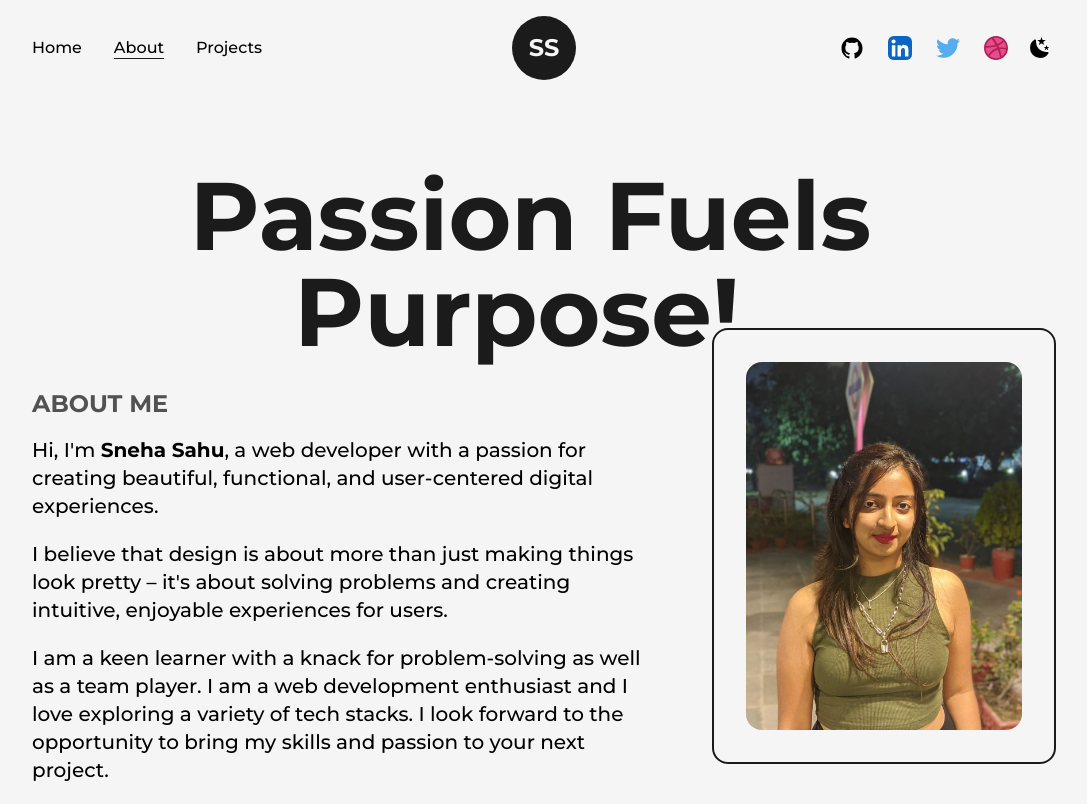
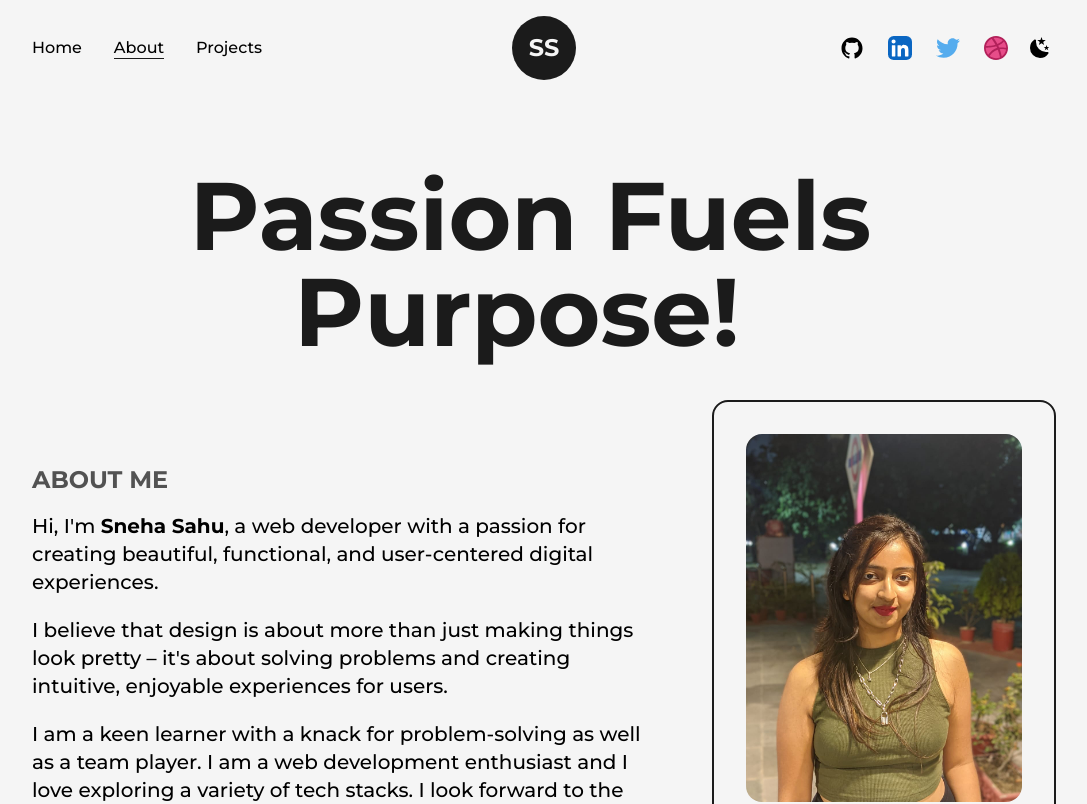
Before and after one commit to SnehaSahu17/Sneha-Sahu, a Next.js app: page /about in a window 1280 px wide. Shown: the top 804 px of the page, without its empty margins (96-1183 px from the left). Built offline with nearby package versions, Linux system fonts and the light colour scheme.

Commit message:
minor changes

```diff
--- a/src/pages/about.js
+++ b/src/pages/about.js
@@ -21,7 +21,7 @@ const about = () => {
         <Layout className="pt-16 dark:text-light ">
           <AnimatedText text="Passion Fuels Purpose! " className="mb-10 lg:!text-7xl sm:!text-6xl xs:!text-4xl sm:mb-8" />
           <div className="grid w-full grid-cols-8 gap-16 ">
-            <div className="col-span-5 md:col-span-4 sm:col-span-8 flex flex-col items-start text-xl lg:text-lg sm:mt-5 md:text-justify justify-start -mt-5">
+            <div className="col-span-5 md:col-span-4 sm:col-span-8 flex flex-col items-start text-xl lg:text-lg sm:mt-5 md:text-justify justify-start mt-14">
               <h2
                 className="mb-4 text-2xl  font-bold uppercase text-dark/75 sm:mx-auto
             "
@@ -46,7 +46,7 @@ const about = () => {
               </p>
             </div>
 
-            <div className="col-span-3 sm:col-span-8 md:col-span-4 relative rounded-2xl h-max border-2 border-solid border-dark bg-light dark:border-light dark:bg-dark p-8 sm:mt-0 md:mt-[50%] lg:mt-8 xl:mt-0 2xl:-mt-20">
+            <div className="col-span-3 sm:col-span-8 md:col-span-4 relative rounded-2xl h-max border-2 border-solid border-dark bg-light dark:border-light dark:bg-dark p-8 sm:mt-0 md:mt-[50%] lg:mt-8 xl:mt-0 2xl:-mt-2">
                 <Image src={card} alt="sneha sahu" className="w-full h-auto rounded-2xl " priority
                 sizes="(max-width: 768px) 100vw
                         (max-width: 1200px) 50vw
```
